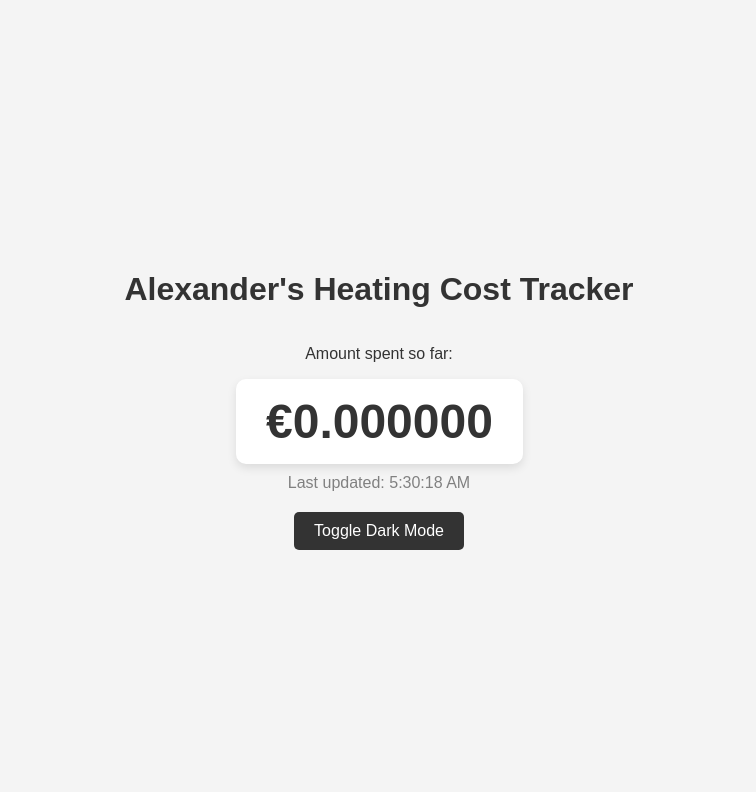
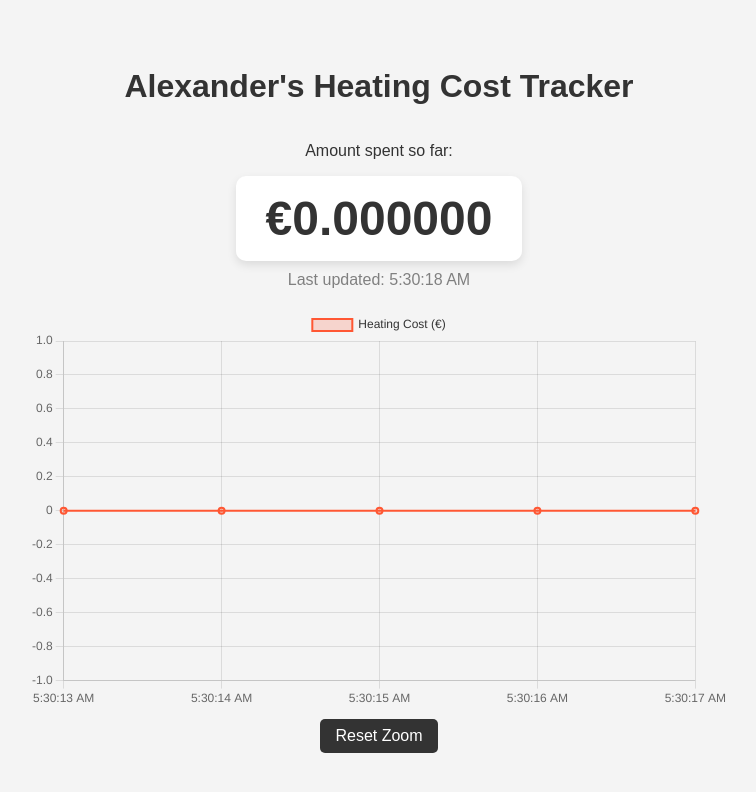
Before and after one commit to demirozg/Alexander-Tracker, a website: page index.html in a window 1280 px wide. Shown: the whole page, without its empty margins (261-1017 px from the left). Drawn offline with nearby package versions, Linux system fonts and the light colour scheme; some packages are replaced by stand-ins of ours; no server answers; a script that the page names is missing.

Commit message:
Updated index.html, added graphs.

```diff
--- a/index.html
+++ b/index.html
@@ -4,6 +4,11 @@
     <meta charset="UTF-8">
     <meta name="viewport" content="width=device-width, initial-scale=1.0">
     <title>Alexander Heating Tracker</title>
+
+    <!-- Chart.js & Zoom Plugin -->
+    <script src="https://cdn.jsdelivr.net/npm/chart.js"></script>
+    <script src="https://cdn.jsdelivr.net/npm/chartjs-plugin-zoom"></script>
+
     <style>
         body {
             font-family: "Arial", sans-serif;
@@ -35,26 +40,24 @@
             font-size: 1em;
             color: gray;
         }
-        .dark-mode {
-            background-color: #222;
-            color: #fff;
+        .chart-container {
+            width: 90%;
+            max-width: 700px;
+            height: 400px;
+            margin-top: 20px;
         }
-        .dark-mode .counter {
-            background: #333;
-            color: #fff;
-        }
-        .toggle-btn {
-            margin-top: 20px;
-            padding: 10px 20px;
+        .btn {
+            margin-top: 10px;
+            padding: 8px 15px;
             font-size: 1em;
+            border: none;
             cursor: pointer;
-            border: none;
             background: #333;
             color: white;
             border-radius: 5px;
             transition: background 0.3s;
         }
-        .toggle-btn:hover {
+        .btn:hover {
             background: #555;
         }
     </style>
@@ -65,11 +68,19 @@
         <p>Amount spent so far:</p>
         <div class="counter" id="cost">€0.00</div>
         <div class="timestamp" id="timestamp">Last updated: --:--:--</div>
-        <button class="toggle-btn" onclick="toggleDarkMode()">Toggle Dark Mode</button>
+
+        <div class="chart-container">
+            <canvas id="costChart"></canvas>
+        </div>
+
+        <!-- Buttons for zoom reset -->
+        <button class="btn" onclick="resetZoom()">Reset Zoom</button>
     </div>
 
     <script>
         const costPerSecond = 120 / (30 * 24 * 60 * 60);
+        let timestamps = [];
+        let costData = [];
 
         async function fetchStartTime() {
             try {
@@ -88,16 +99,82 @@
             const elapsedSeconds = (now - startTime) / 1000;
             const newCost = (elapsedSeconds * costPerSecond).toFixed(6);
 
-            const costElement = document.getElementById("cost");
-            costElement.style.transform = "scale(1.1)";
-            setTimeout(() => costElement.style.transform = "scale(1)", 150);
-            costElement.innerText = "€" + newCost;
+            document.getElementById("cost").innerText = "€" + newCost;
+            document.getElementById("timestamp").innerText = "Last updated: " + new Date().toLocaleTimeString();
 
-            document.getElementById("timestamp").innerText = "Last updated: " + new Date().toLocaleTimeString();
+            const currentTime = new Date().toLocaleTimeString();
+            if (timestamps.length >= 60) {
+                timestamps.shift();
+                costData.shift();
+            }
+            timestamps.push(currentTime);
+            costData.push(parseFloat(newCost));
+            costChart.update();
         }
 
-        function toggleDarkMode() {
-            document.body.classList.toggle("dark-mode");
+        // Initialize Chart
+        const ctx = document.getElementById("costChart").getContext("2d");
+        const costChart = new Chart(ctx, {
+            type: "line",
+            data: {
+                labels: timestamps,
+                datasets: [{
+                    label: "Heating Cost (€)",
+                    data: costData,
+                    borderColor: "#FF5733",
+                    backgroundColor: "rgba(255, 87, 51, 0.2)",
+                    borderWidth: 2,
+                    pointRadius: 3,
+                    tension: 0.3
+                }]
+            },
+            options: {
+                responsive: true,
+                maintainAspectRatio: false,
+                plugins: {
+                    legend: {
+                        display: true,
+                        labels: {
+                            color: "#333"
+                        }
+                    },
+                    tooltip: {
+                        enabled: true,
+                        mode: "index",
+                        intersect: false
+                    },
+                    zoom: {
+                        pan: {
+                            enabled: true,
+                            mode: "x",
+                        },
+                        zoom: {
+                            wheel: {
+                                enabled: true,
+                            },
+                            pinch: {
+                                enabled: true
+                            },
+                            mode: "x"
+                        }
+                    }
+                },
+                scales: {
+                    y: {
+                        beginAtZero: false
+                    },
+                    x: {
+                        ticks: {
+                            autoSkip: true,
+                            maxTicksLimit: 10
+                        }
+                    }
+                }
+            }
+        });
+
+        function resetZoom() {
+            costChart.resetZoom();
         }
 
         setInterval(updateCost, 1000);
```
